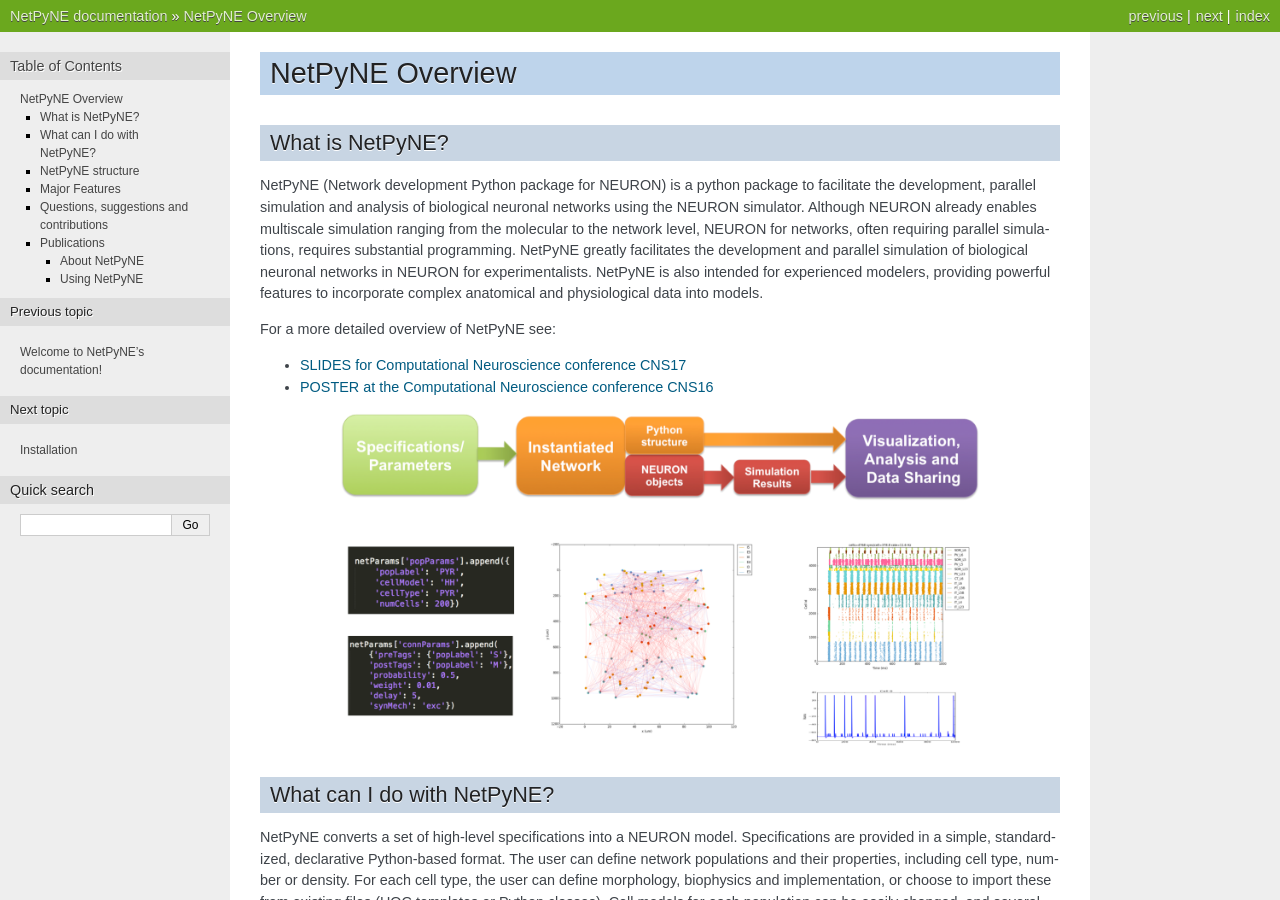
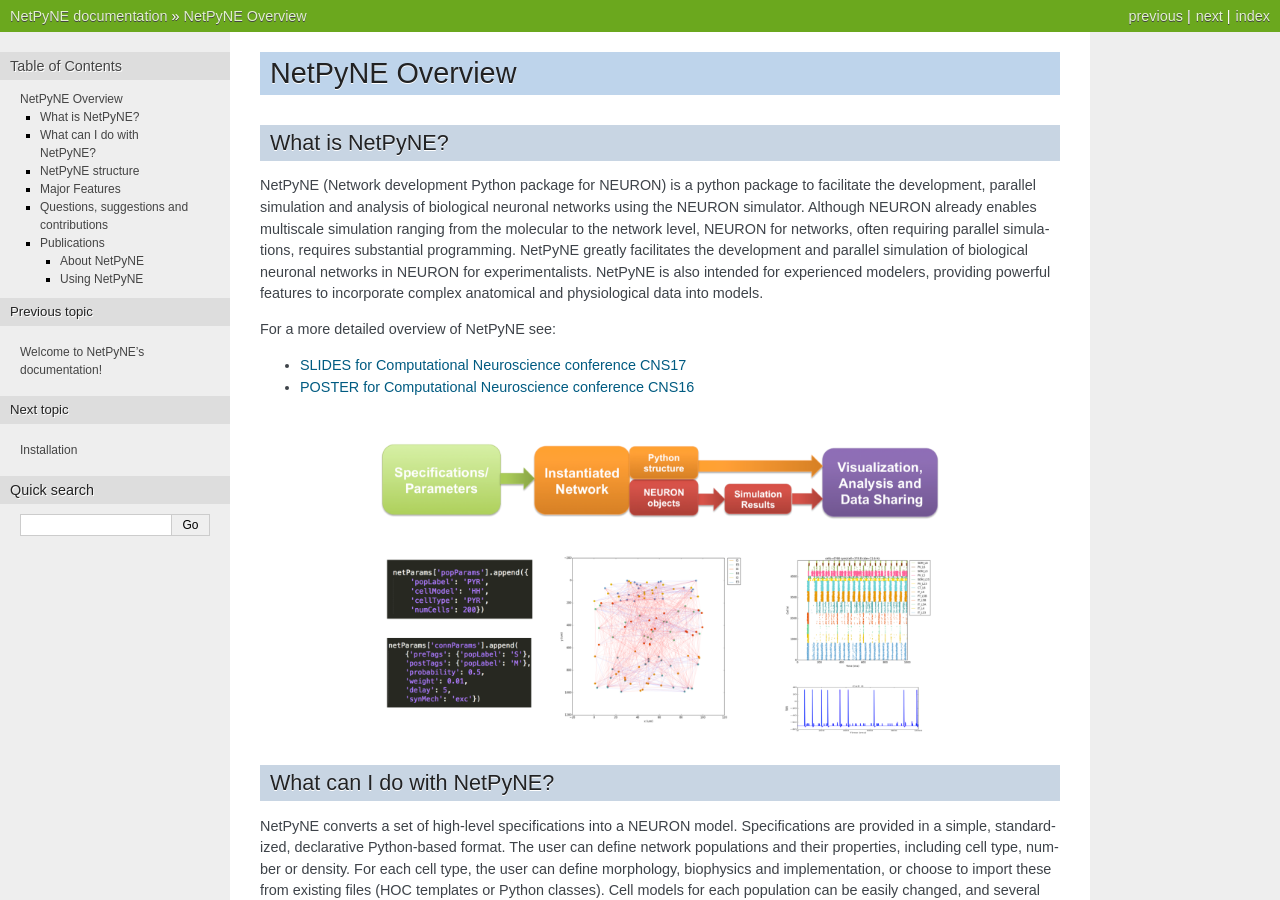
Before and after one commit to suny-downstate-medical-center/netpyne, a Sphinx documentation site: the page built from doc/source/overview.rst, in a window 1280 px wide and 900 px high. Built offline with Sphinx 7.4.7, drawn with Linux system fonts in a browser that asks for light colours.

Commit message:
updates to doc overview

```diff
--- a/doc/source/overview.rst
+++ b/doc/source/overview.rst
@@ -11,11 +11,12 @@ For a more detailed overview of NetPyNE see:
 
 - `SLIDES for Computational Neuroscience conference CNS17 <http://neurosimlab.org/salvadord/netpyne.pdf>`_
 
-- `POSTER at the Computational Neuroscience conference CNS16 <http://neurosimlab.org/salvadord/CNS16_poster.pdf>`_
+- `POSTER for Computational Neuroscience conference CNS16 <http://neurosimlab.org/salvadord/CNS16_poster.pdf>`_
 
+|
 
 .. image:: figs/overview.png
-	:width: 80%
+	:width: 70%
 	:align: center
 
 What can I do with NetPyNE?
```
